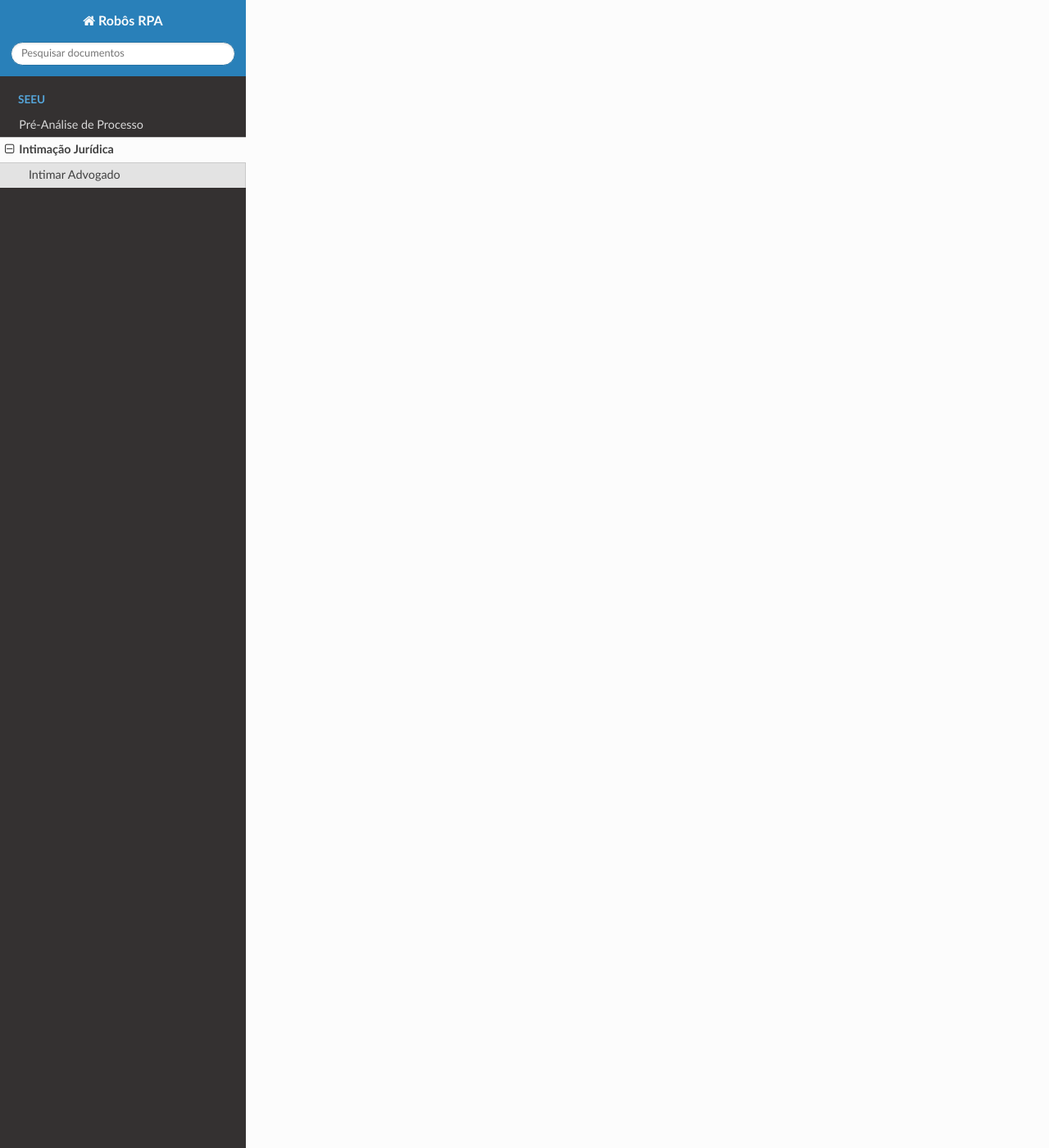
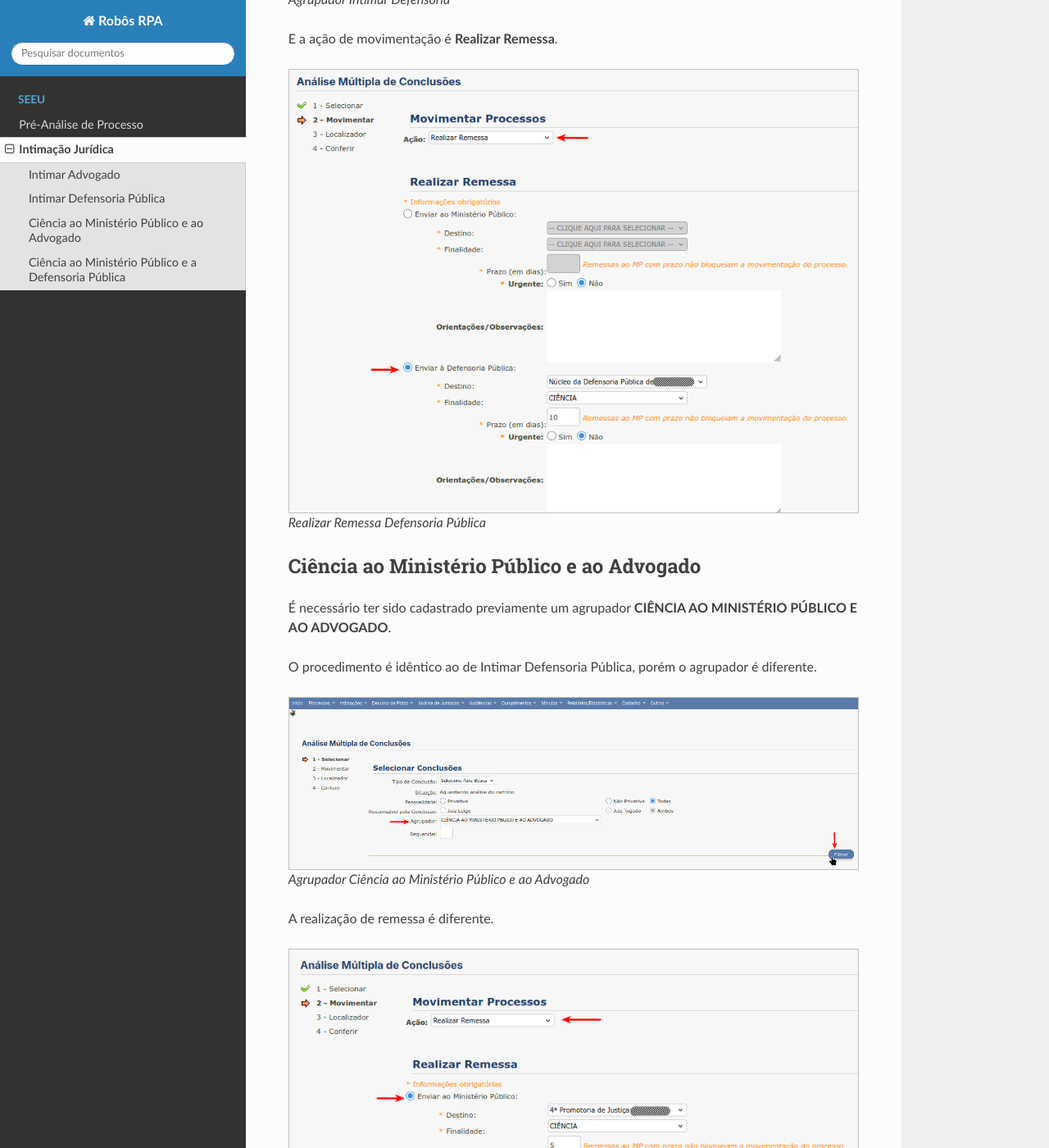
Before and after one commit to djangonauta/robos-rpa-docs, a Sphinx documentation site: the page built from docs/intimacao_juridica.rst, in a window 1280 px wide and 1400 px high, scrolled down 5276 px. Shown: the whole window at 82% size. Built offline with Sphinx 7.4.7 and the Read the Docs theme 3.1.0, drawn with Linux system fonts in a browser that asks for light colours; some of the changed text lies outside the part shown.

Commit message:
feat: Adicionada documentação para Ciência ao MP e Advogado

```diff
--- a/docs/intimacao_juridica.rst
+++ b/docs/intimacao_juridica.rst
@@ -29,10 +29,10 @@ Ao rolar para o final da página deve-se clicar no botão de **Análise Múltipl
 
 Após selecionar o agrupador **INTIMAR ADVOGADO(A)** clica-se no botão **Filtrar**.
 
-.. figure:: _static/intimacao_juridica/intimar_advogado.png
+.. figure:: _static/intimacao_juridica/intimar_advogado_agrupador.png
   :class: data-fb
 
-  Filtrar pelo agrupador
+  Agrupador Intimar Advogado
 
 Para cada processo na lista deve-se verificar se está concluso, ou não, via formulário no *link*
 **Análise de Juntadas** ➜ **Análise de Conclusões** ➜ **Processos Remetidos p/ Conclusão**.
@@ -60,10 +60,10 @@ Selecionar cada processo não concluso e clicar no botão **Próximo passo >**.
 Em seguida marcar a caixa **promovido/advogado**, selecionar o prazo **Estipular em Dias** e preencher
 a caixa de texto com **5** (dias). Depois clicar no botão **Próximo passo >**.
 
-.. figure:: _static/intimacao_juridica/intimar_partes.png
+.. figure:: _static/intimacao_juridica/intimacao_advogado_realizar.png
   :class: data-fb
 
-  Intimar Advogado
+  Realizar Intimação Advogado
 
 Na tela de **Cadastro de Localizador** clica-se no botão **Próximo Passo >**.
 
@@ -75,7 +75,86 @@ Na tela de **Cadastro de Localizador** clica-se no botão **Próximo Passo >**.
 Na tela de **Conferir** clica-se no botão **Salvar** e se não acontecer nenhum erro, os processos são
 movimentados e os advogados, intimados.
 
-.. figure:: _static/intimacao_juridica/conferir.png
+.. figure:: _static/intimacao_juridica/intimacao_advogado_salvar.png
   :class: data-fb
 
   Salvar e movimentar processos
+
+
+Intimar Defensoria Pública
+--------------------------
+
+É necessário ter sido cadastrado previamente um agrupador **INTIMAR DEFENSORIA PÚBLICA**.
+
+O procedimento é idêntico ao de Intimar Advogado, porém o agrupador é diferente.
+
+.. figure:: _static/intimacao_juridica/intimar_defensoria_agrupador.png
+  :class: data-fb
+
+  Agrupador Intimar Defensoria
+
+E a ação de movimentação é **Realizar Remessa**.
+
+.. figure:: _static/intimacao_juridica/intimar_defensoria_realizar_remessa.png
+  :class: data-fb
+
+  Realizar Remessa Defensoria Pública
+
+
+Ciência ao Ministério Público e ao Advogado
+-------------------------------------------
+
+É necessário ter sido cadastrado previamente um agrupador **CIÊNCIA AO MINISTÉRIO PÚBLICO E AO ADVOGADO**.
+
+O procedimento é idêntico ao de Intimar Defensoria Pública, porém o agrupador é diferente.
+
+.. figure:: _static/intimacao_juridica/ciencia_mp_advogado_agrupador.png
+  :class: data-fb
+
+  Agrupador Ciência ao Ministério Público e ao Advogado
+
+A realização de remessa é diferente.
+
+.. figure:: _static/intimacao_juridica/ciencia_mp_advogado_realizar_remessa.png
+  :class: data-fb
+
+  Realizar Remessa Ciência ao Ministério Público e ao Advogado
+
+O procedimento não termina ao clicar no botão **Salvar**: deve-se marcar o botão de rádio **Continuar Movimentando (Sim)**.
+
+.. figure:: _static/intimacao_juridica/ciencia_mp_advogado_continuar_salvar.png
+  :class: data-fb
+
+  Continuar movimentação
+
+Na tela de **Adicionar Arquivos** deve-se clicar no botão **Próximo Passo >**.
+
+.. figure:: _static/intimacao_juridica/ciencia_mp_advogado_arquivos.png
+  :class: data-fb
+
+  Adicionar arquivos
+
+A tela seguinte preencher os campos para **Intimação de Advogado**.
+
+.. figure:: _static/intimacao_juridica/ciencia_mp_advogado_intimar_advogado.png
+  :class: data-fb
+
+O procedimento de movimentação múltipla termina clicando no botão **Salvar**.
+
+.. figure:: _static/intimacao_juridica/ciencia_mp_advogado_movimentacao_multipla_salvar.png
+  :class: data-fb
+
+  Salvar e concluir movimentação múltipla
+
+
+Ciência ao Ministério Público e a Defensoria Pública
+----------------------------------------------------
+
+É necessário ter sido cadastrado previamente um agrupador **CIÊNCIA AO MINISTÉRIO PÚBLICO E DEFENSORIA PÚBLICA**.
+
+O procedimento é Ciência ao Ministério Público e ao Advogado, porém o agrupador é diferente.
+
+.. figure:: _static/intimacao_juridica/ciencia_mp_dpe_agrupador.png
+  :class: data-fb
+
+  Agrupador Ciência ao Ministério Público e Defensoria Pública
```
Also changed, not shown: docs/_static/intimacao_juridica/ciencia_mp_advogado_agrupador.png (added), docs/_static/intimacao_juridica/ciencia_mp_advogado_arquivos.png (added), docs/_static/intimacao_juridica/ciencia_mp_advogado_continuar_salvar.png (added), docs/_static/intimacao_juridica/ciencia_mp_advogado_intimar_advogado.png (added), docs/_static/intimacao_juridica/ciencia_mp_advogado_movimentacao_multipla_salvar.png (added), docs/_static/intimacao_juridica/ciencia_mp_advogado_realizar_remessa.png (added), docs/_static/intimacao_juridica/ciencia_mp_dpe_agrupador.png (added), docs/_static/intimacao_juridica/intimacao_advogado_realizar.png (renamed from docs/_static/intimacao_juridica/intimar_partes.png), docs/_static/intimacao_juridica/intimacao_advogado_salvar.png (renamed from docs/_static/intimacao_juridica/conferir.png), docs/_static/intimacao_juridica/intimar_advogado_agrupador.png (renamed from docs/_static/intimacao_juridica/intimar_advogado.png), docs/_static/intimacao_juridica/intimar_defensoria_agrupador.png (added), docs/_static/intimacao_juridica/intimar_defensoria_realizar_remessa.png (added).
